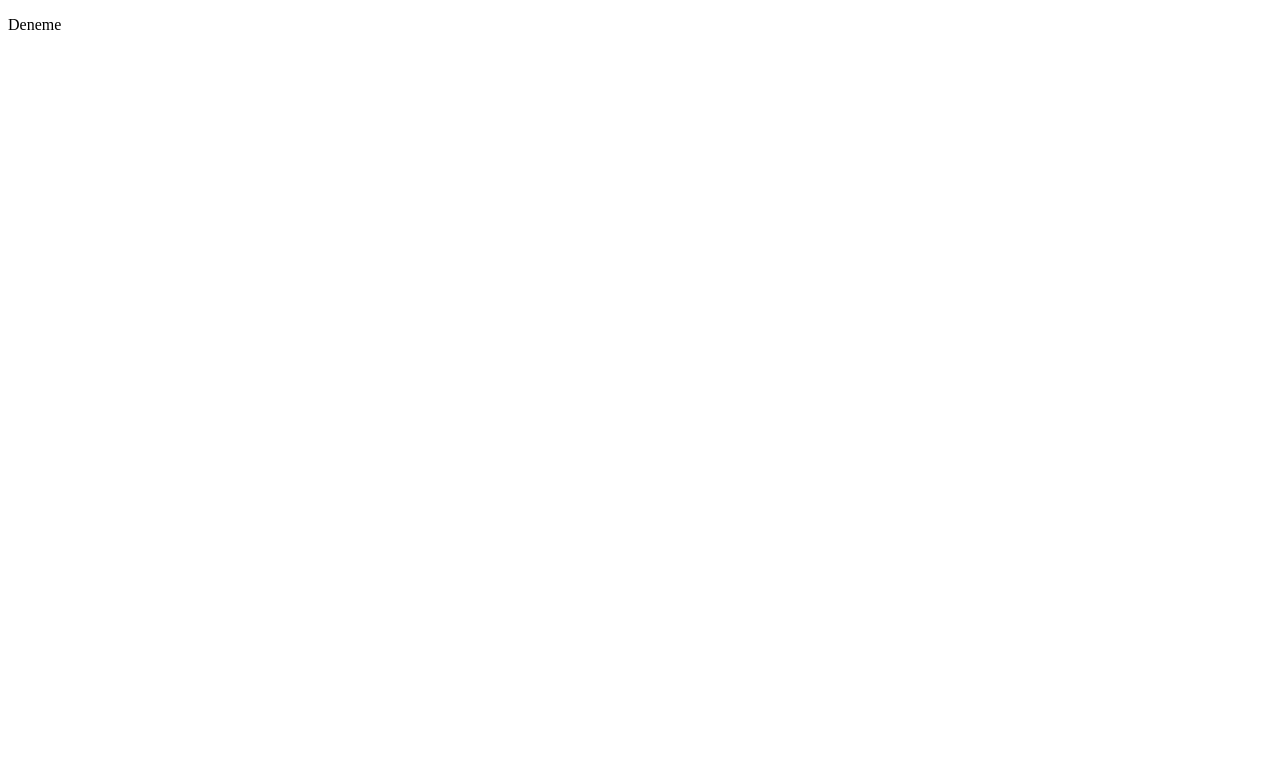
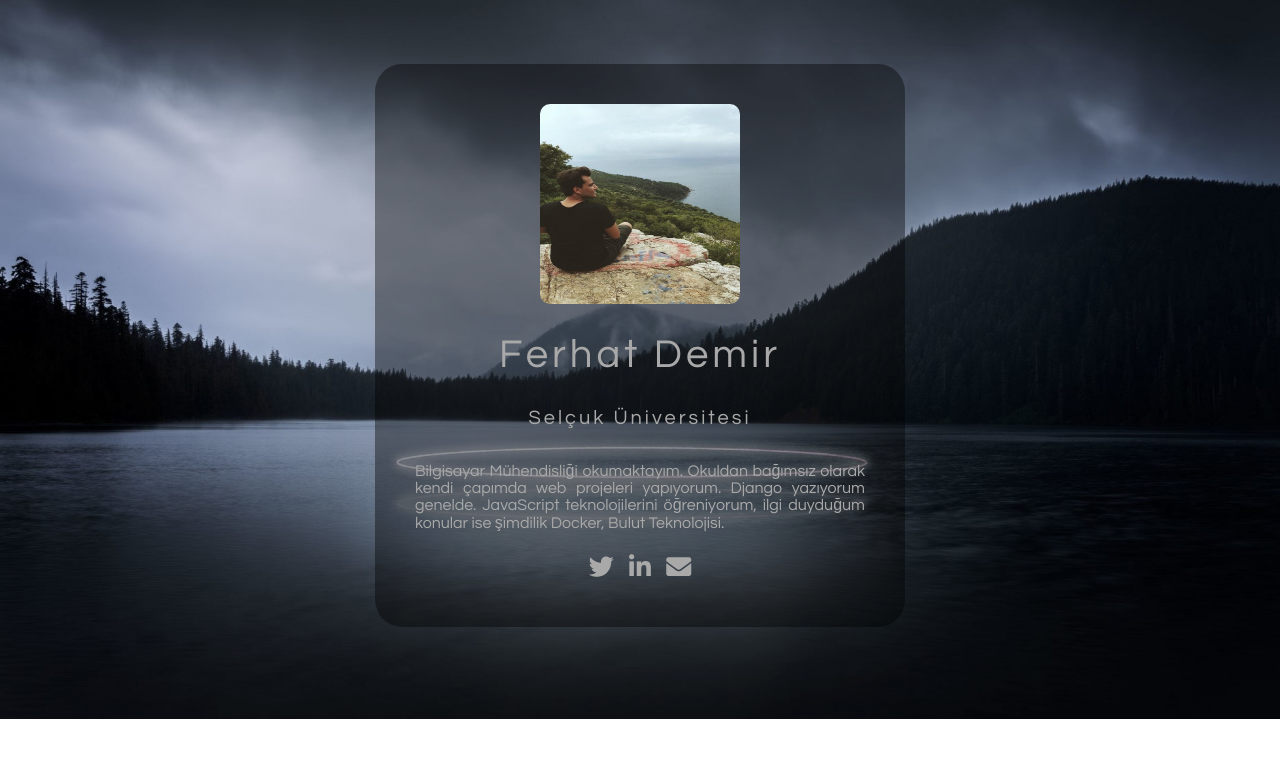
Before and after one commit to dferhat/dferhat.github.io, a plain HTML site: page index.html in a window 1280 px wide. Drawn offline with Linux system fonts and the light colour scheme.

Commit message:
update content

```diff
--- a/index.html
+++ b/index.html
@@ -4,11 +4,90 @@
     <meta charset="UTF-8">
     <meta name="viewport" content="width=device-width, initial-scale=1.0">
     <meta http-equiv="X-UA-Compatible" content="ie=edge">
-    <title>Document</title>
+    <link rel="stylesheet" href="https://use.fontawesome.com/releases/v5.6.3/css/all.css" integrity="sha384-UHRtZLI+pbxtHCWp1t77Bi1L4ZtiqrqD80Kn4Z8NTSRyMA2Fd33n5dQ8lWUE00s/" crossorigin="anonymous">
+    <title>Ferhat Demir</title>
+
+    <style>
+        body{
+            margin: 0;
+            padding: 0;
+            background: url(bg.jpg) no-repeat;
+            background-size: cover;
+            }
+            .box{
+            width: 450px;
+            background: rgba(0, 0, 0, 0.4);
+            padding: 40px;
+            text-align: center;
+            margin: auto;
+            margin-top: 5%;
+            color: darkgray;
+            font-family: 'Century Gothic',sans-serif;
+            border-radius: 5%;
+            }
+            .box-img{
+            border-radius: 5%;
+            width: 200px;
+            height: 200px;
+            }
+            .box h1{
+            font-size: 40px;
+            letter-spacing: 4px;
+            font-weight: 100;
+            }
+            .box h5{
+            font-size: 20px;
+            letter-spacing: 3px;
+            font-weight: 100;
+            }
+            .box p{
+            text-align: justify;
+            }
+            ul{
+            margin: 0;
+            padding: 0;
+            }
+            .box li{
+            display: inline-block;
+            margin: 6px;
+            list-style: none;
+            }
+            .box li a{
+            color: darkgray;
+            text-decoration: none;
+            font-size: 25px;
+            transition: all ease-in-out 250ms;
+            }
+            .box li a:hover{
+            color: gray;
+            }
+
+
+
+
+    </style>
 </head>
 <body>
+<div class="body-iki">
 
-    <p>Deneme</p>
+<div class="box">
+    <img src="me.JPG" alt="" class="box-img">
+    <h1>Ferhat Demir</h1>
+    <h5>Selçuk Üniversitesi</h5>
+    <p>Bilgisayar Mühendisliği okumaktayım. Okuldan bağımsız olarak kendi çapımda web projeleri yapıyorum. Django yazıyorum genelde. JavaScript
+    teknolojilerini öğreniyorum, ilgi duyduğum konular ise şimdilik Docker, Bulut Teknolojisi.
+    </p>
+
+    <ul>
+        <li><a href="https://twitter.com/ddemirferhat"><i class="fab fa-twitter"></i></a></li>
+        <li><a href="https://www.linkedin.com/in/demirferhat/"><i class="fab fa-linkedin-in"></i></a></li>
+        <li><a href="mailto:ddemirferhat@yahoo.com"><i class="fas fa-envelope"></i></i></a></li>
+    </ul>
+</div>
+</div>
+
+
+
 
 </body>
 </html>
```
Also changed, not shown: bg.jpg (added), me.JPG (added).
